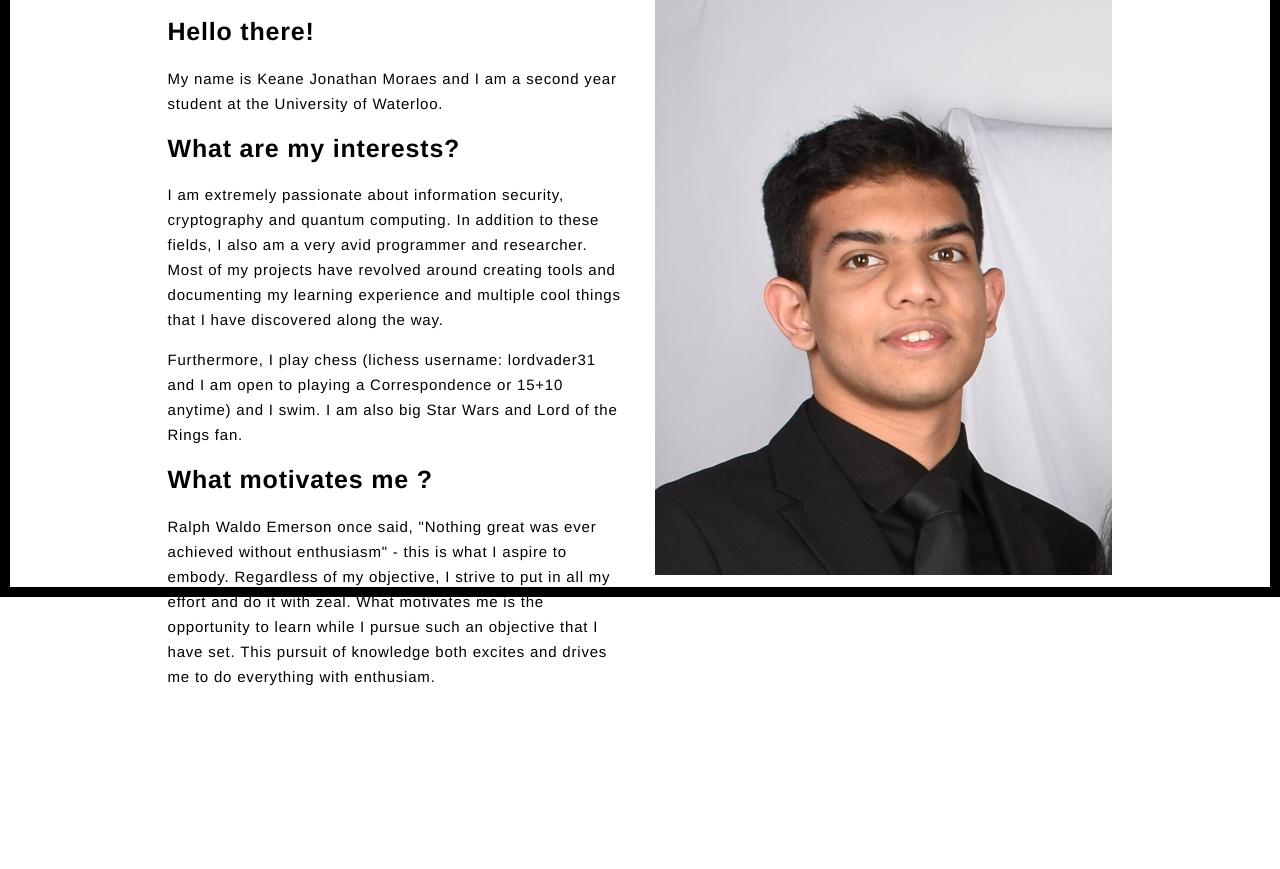
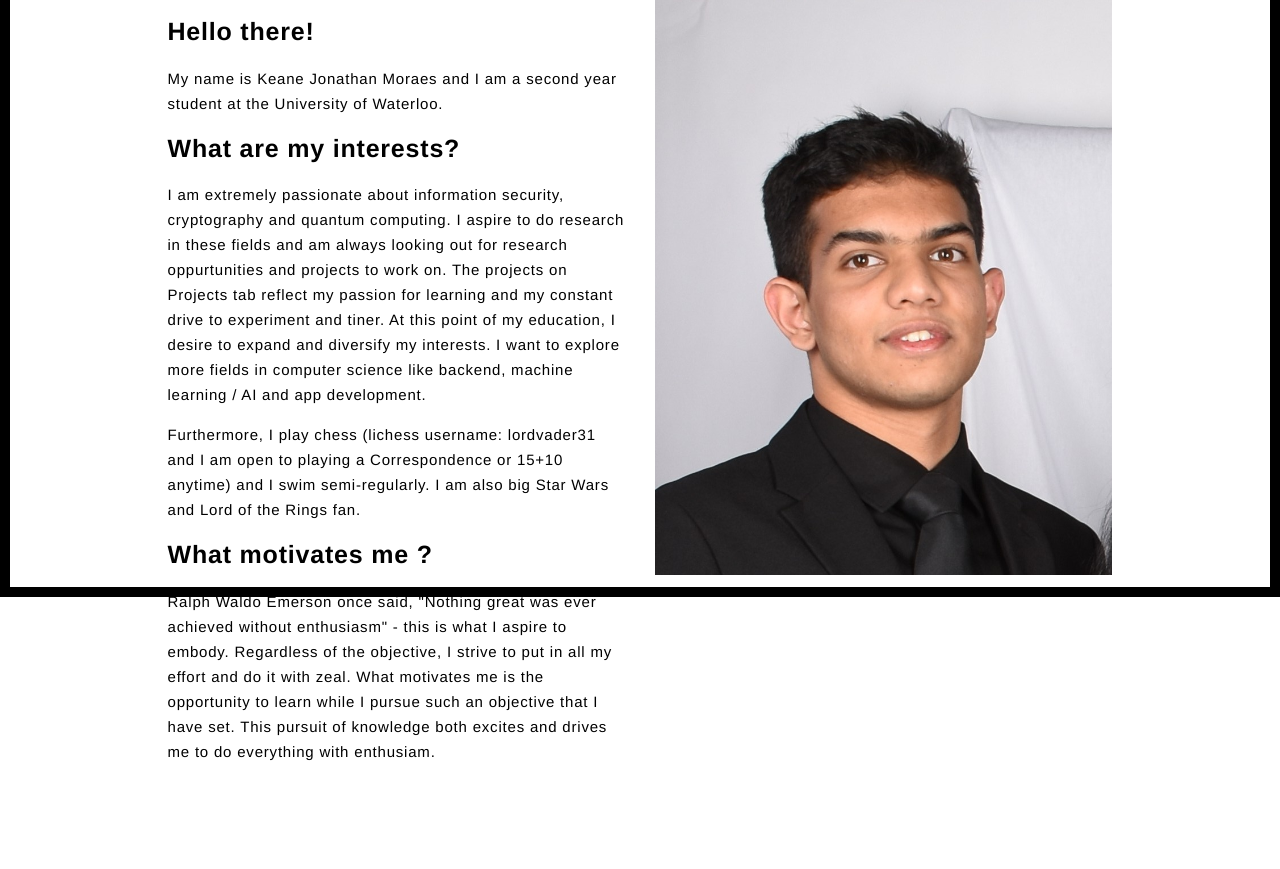
Before and after one commit to kj3moraes/PersonalWebsite, a Flask app: page /about.html in a window 1280 px wide. Shown: the part 203-1072 px from the top of the page. Before the commit the page ends 889 px from the top, so only its background shows below. Run offline with Flask 2, Linux system fonts and the light colour scheme; some libraries are stand-ins or nearby versions; some web fonts are replaced.

Commit message:
additions to about page

```diff
--- a/app/templates/about.html
+++ b/app/templates/about.html
@@ -66,16 +66,17 @@
                   </p>
                   <h3>What are my interests?</h3>
                   <p>
-                  I am extremely passionate about information security, cryptography and quantum computing. In addition to these fields,
-                    I also am a very avid programmer and researcher. Most of my projects have revolved around creating tools and documenting
-                    my learning experience and multiple cool things that I have discovered along the way. </p>
+                  I am extremely passionate about information security, cryptography and quantum computing. I aspire to do research in these fields and
+                  am always looking out for research oppurtunities and projects to work on. The projects on Projects tab reflect my passion for learning and my
+                  constant drive to experiment and tiner. At this point of my education, I desire to expand and diversify my interests.
+                  I want to explore more fields in computer science like backend, machine learning / AI and app development.  </p>
 
                  <p>
-                  Furthermore, I play chess (lichess username: lordvader31 and I am open to playing a Correspondence or 15+10 anytime) and I swim. I am also
+                  Furthermore, I play chess (lichess username: lordvader31 and I am open to playing a Correspondence or 15+10 anytime) and I swim semi-regularly. I am also
                     big Star Wars and Lord of the Rings fan. </p>
 
                 <h3>What motivates me ?</h3>
-                  <p>Ralph Waldo Emerson once said, "Nothing great was ever achieved without enthusiasm" - this is what I aspire to embody. Regardless of my objective,
+                  <p>Ralph Waldo Emerson once said, "Nothing great was ever achieved without enthusiasm" - this is what I aspire to embody. Regardless of the objective,
                       I strive to put in all my effort and do it with zeal. What motivates me is the opportunity to learn while I pursue such an objective that I have set.
                       This pursuit of knowledge both excites and drives me to do everything with enthusiam.
                   </p>
```
